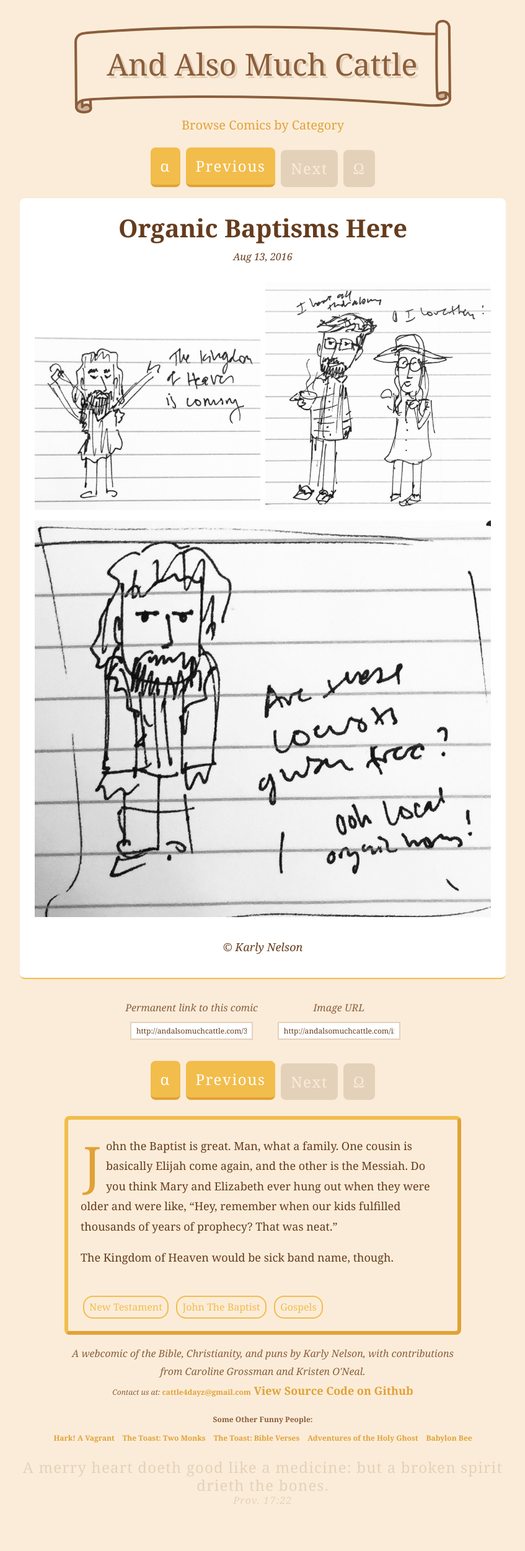
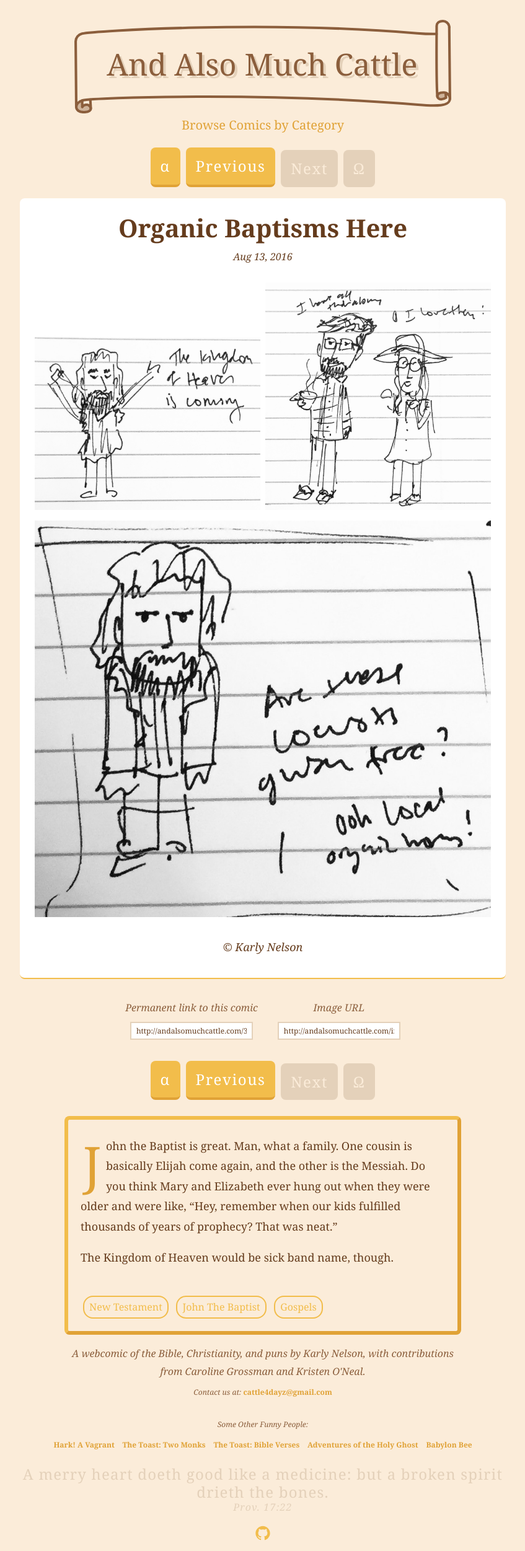
Before and after one commit to karlyanelson/andalsomuchcattle, a Jekyll site: the page built from index.html, in a window 1280 px wide. Shown: the whole page at 62% size, without its empty margins (216-1063 px from the left). Built offline with Jekyll 4.4.1, drawn with Linux system fonts in a browser that asks for light colours; some web fonts are replaced; the list of posts is cut into pages by our own code; comment, search, counter and statistics services are not loaded; before the commit the page ends 2463 px from its top, so only the background shows below that.

Commit message:
added github svg link

```diff
--- a/_includes/footer.html
+++ b/_includes/footer.html
@@ -4,10 +4,9 @@
   </div>
   <div class="footer-contact">
     <span>Contact us at: </span><a class="email" href="mailto:{{ site.email }}">{{ site.email }}</a>
-    <a class="link" href="https://github.com/karlyanelson/andalsomuchcattle">View Source Code on Github</a>
   </div>
   <div class="footer-links">
-    <h6>Some Other Funny People:</h6>
+    <span>Some Other Funny People:</span>
     <ul>
       <li><a href="http://www.harkavagrant.com" target="_blank">Hark! A Vagrant</a></li>
       <li><a href="http://the-toast.net/series/two-monks-inventing-things/" target="_blank">The Toast: Two Monks</a></li>
@@ -31,4 +30,5 @@
       Strength and dignity are her clothing, and she laughs at the time to come. <span class="verse-reference">Prov. 31:25</span>
     </p> -->
   </div>
+  <a class="github-link" target="_blank" href="https://github.com/karlyanelson/andalsomuchcattle" alt="link-to-github">{% include icon-github.svg %}</a>
 </footer>
--- a/_sass/components/footer/_footer.scss
+++ b/_sass/components/footer/_footer.scss
@@ -2,7 +2,6 @@
   @extend %center;
   max-width: $max-width;
   text-align: center;
-  margin-bottom: $space-lg;
   padding: $space-sm;
 
   a{
@@ -68,3 +67,27 @@
     padding: 0 $space-xsm;
   }
 }
+
+.github-link{
+  display: inline-block;
+  margin-top: $space-md;
+  svg{
+    width: $space-lg;
+    path{
+      fill: $light-gold;
+    }
+  }
+
+  &:hover,
+  &:focus{
+    svg path{
+      fill: $gold;
+    }
+  }
+
+  &:active{
+    svg path{
+      fill: $dark-gold;
+    }
+  }
+}
```
